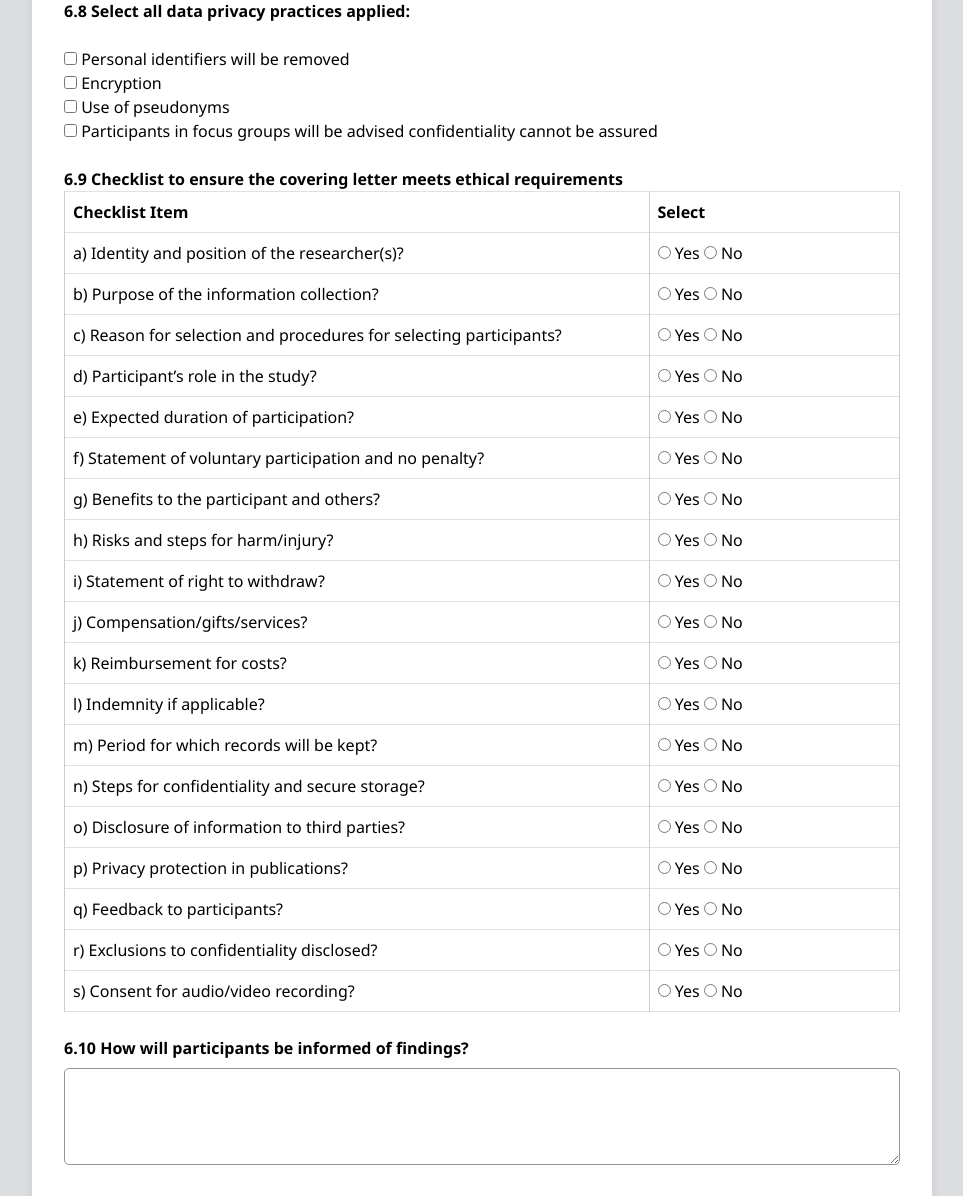
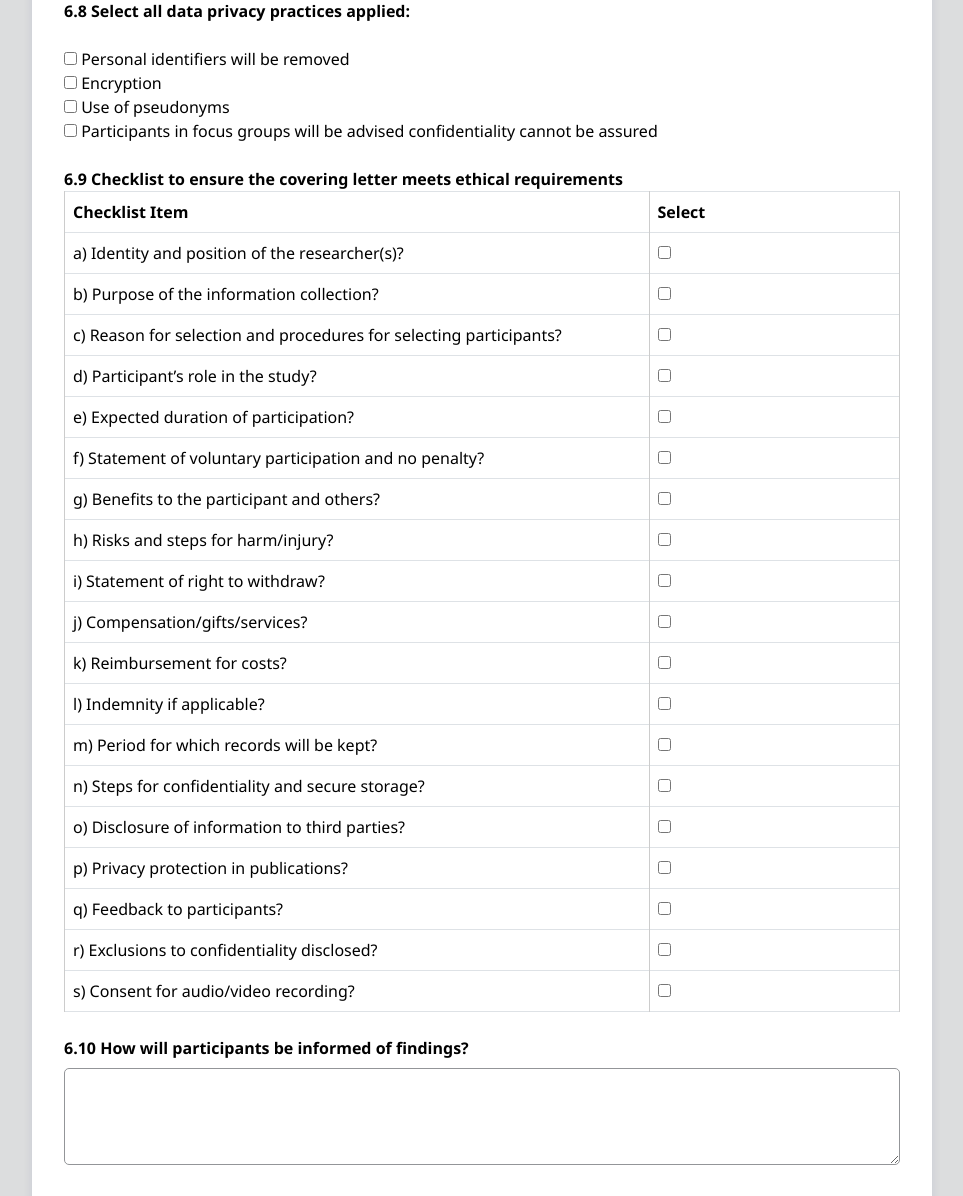
Before and after one commit to SamuelPudinyane/ujethics, a Flask app: page /form_a_sec5 in a window 1280 px wide; the page is wider, and only the part inside the window is pictured. Shown: the part 1543-2739 px from the top of that part, without its empty margins (158-1121 px from the left). Run offline with Flask 3, Linux system fonts and the light colour scheme; some libraries are stand-ins or nearby versions.

Commit message:
reviwer side fixed

```diff
--- a/templates/form-a-section5.html
+++ b/templates/form-a-section5.html
@@ -110,25 +110,25 @@
     </tr>
   </thead>
   <tbody>
-    <tr><td>a) Identity and position of the researcher(s)?</td><td><input type="radio" name="q6_9a" value="yes"> Yes <input type="radio" name="q6_9a" value="no"> No</td></tr>
-    <tr><td>b) Purpose of the information collection?</td><td><input type="radio" name="q6_9b" value="yes"> Yes <input type="radio" name="q6_9b" value="no"> No</td></tr>
-    <tr><td>c) Reason for selection and procedures for selecting participants?</td><td><input type="radio" name="q6_9c" value="yes"> Yes <input type="radio" name="q6_9c" value="no"> No</td></tr>
-    <tr><td>d) Participant’s role in the study?</td><td><input type="radio" name="q6_9d" value="yes"> Yes <input type="radio" name="q6_9d" value="no"> No</td></tr>
-    <tr><td>e) Expected duration of participation?</td><td><input type="radio" name="q6_9e" value="yes"> Yes <input type="radio" name="q6_9e" value="no"> No</td></tr>
-    <tr><td>f) Statement of voluntary participation and no penalty?</td><td><input type="radio" name="q6_9f" value="yes"> Yes <input type="radio" name="q6_9f" value="no"> No</td></tr>
-    <tr><td>g) Benefits to the participant and others?</td><td><input type="radio" name="q6_9g" value="yes"> Yes <input type="radio" name="q6_9g" value="no"> No</td></tr>
-    <tr><td>h) Risks and steps for harm/injury?</td><td><input type="radio" name="q6_9h" value="yes"> Yes <input type="radio" name="q6_9h" value="no"> No</td></tr>
-    <tr><td>i) Statement of right to withdraw?</td><td><input type="radio" name="q6_9i" value="yes"> Yes <input type="radio" name="q6_9i" value="no"> No</td></tr>
-    <tr><td>j) Compensation/gifts/services?</td><td><input type="radio" name="q6_9j" value="yes"> Yes <input type="radio" name="q6_9j" value="no"> No</td></tr>
-    <tr><td>k) Reimbursement for costs?</td><td><input type="radio" name="q6_9k" value="yes"> Yes <input type="radio" name="q6_9k" value="no"> No</td></tr>
-    <tr><td>l) Indemnity if applicable?</td><td><input type="radio" name="q6_9l" value="yes"> Yes <input type="radio" name="q6_9l" value="no"> No</td></tr>
-    <tr><td>m) Period for which records will be kept?</td><td><input type="radio" name="q6_9m" value="yes"> Yes <input type="radio" name="q6_9m" value="no"> No</td></tr>
-    <tr><td>n) Steps for confidentiality and secure storage?</td><td><input type="radio" name="q6_9n" value="yes"> Yes <input type="radio" name="q6_9n" value="no"> No</td></tr>
-    <tr><td>o) Disclosure of information to third parties?</td><td><input type="radio" name="q6_9o" value="yes"> Yes <input type="radio" name="q6_9o" value="no"> No</td></tr>
-    <tr><td>p) Privacy protection in publications?</td><td><input type="radio" name="q6_9p" value="yes"> Yes <input type="radio" name="q6_9p" value="no"> No</td></tr>
-    <tr><td>q) Feedback to participants?</td><td><input type="radio" name="q6_9q" value="yes"> Yes <input type="radio" name="q6_9q" value="no"> No</td></tr>
-    <tr><td>r) Exclusions to confidentiality disclosed?</td><td><input type="radio" name="q6_9r" value="yes"> Yes <input type="radio" name="q6_9r" value="no"> No</td></tr>
-    <tr><td>s) Consent for audio/video recording?</td><td><input type="radio" name="q6_9s" value="yes"> Yes <input type="radio" name="q6_9s" value="no"> No</td></tr>
+    <tr><td>a) Identity and position of the researcher(s)?</td><td><input type="checkbox" name="q6_9a" value="yes"> </td></tr>
+    <tr><td>b) Purpose of the information collection?</td><td><input type="checkbox" name="q6_9b" value="yes"> </td></tr>
+    <tr><td>c) Reason for selection and procedures for selecting participants?</td><td><input type="checkbox" name="q6_9c" value="yes">  </td></tr>
+    <tr><td>d) Participant’s role in the study?</td><td><input type="checkbox" name="q6_9d" value="yes"> </td></tr>
+    <tr><td>e) Expected duration of participation?</td><td><input type="checkbox" name="q6_9e" value="yes"></td></tr>
+    <tr><td>f) Statement of voluntary participation and no penalty?</td><td><input type="checkbox" name="q6_9f" value="yes"></td></tr>
+    <tr><td>g) Benefits to the participant and others?</td><td><input type="checkbox" name="q6_9g" value="yes"></td></tr>
+    <tr><td>h) Risks and steps for harm/injury?</td><td><input type="checkbox" name="q6_9h" value="yes"></td></tr>
+    <tr><td>i) Statement of right to withdraw?</td><td><input type="checkbox" name="q6_9i" value="yes"></td></tr>
+    <tr><td>j) Compensation/gifts/services?</td><td><input type="checkbox" name="q6_9j" value="yes"></td></tr>
+    <tr><td>k) Reimbursement for costs?</td><td><input type="checkbox" name="q6_9k" value="yes"></td></tr>
+    <tr><td>l) Indemnity if applicable?</td><td><input type="checkbox" name="q6_9l" value="yes"></td></tr>
+    <tr><td>m) Period for which records will be kept?</td><td><input type="checkbox" name="q6_9m" value="yes"></td></tr>
+    <tr><td>n) Steps for confidentiality and secure storage?</td><td><input type="checkbox" name="q6_9n" value="yes"></td></tr>
+    <tr><td>o) Disclosure of information to third parties?</td><td><input type="checkbox" name="q6_9o" value="yes"></td></tr>
+    <tr><td>p) Privacy protection in publications?</td><td><input type="checkbox" name="q6_9p" value="yes"></td></tr>
+    <tr><td>q) Feedback to participants?</td><td><input type="checkbox" name="q6_9q" value="yes"></td></tr>
+    <tr><td>r) Exclusions to confidentiality disclosed?</td><td><input type="checkbox" name="q6_9r" value="yes"></td></tr>
+    <tr><td>s) Consent for audio/video recording?</td><td><input type="checkbox" name="q6_9s" value="yes"></td></tr>
   </tbody>
 </table>
 
```
Also changed, not shown: templates/student_edit_forma.html (+19 -19 lines).
